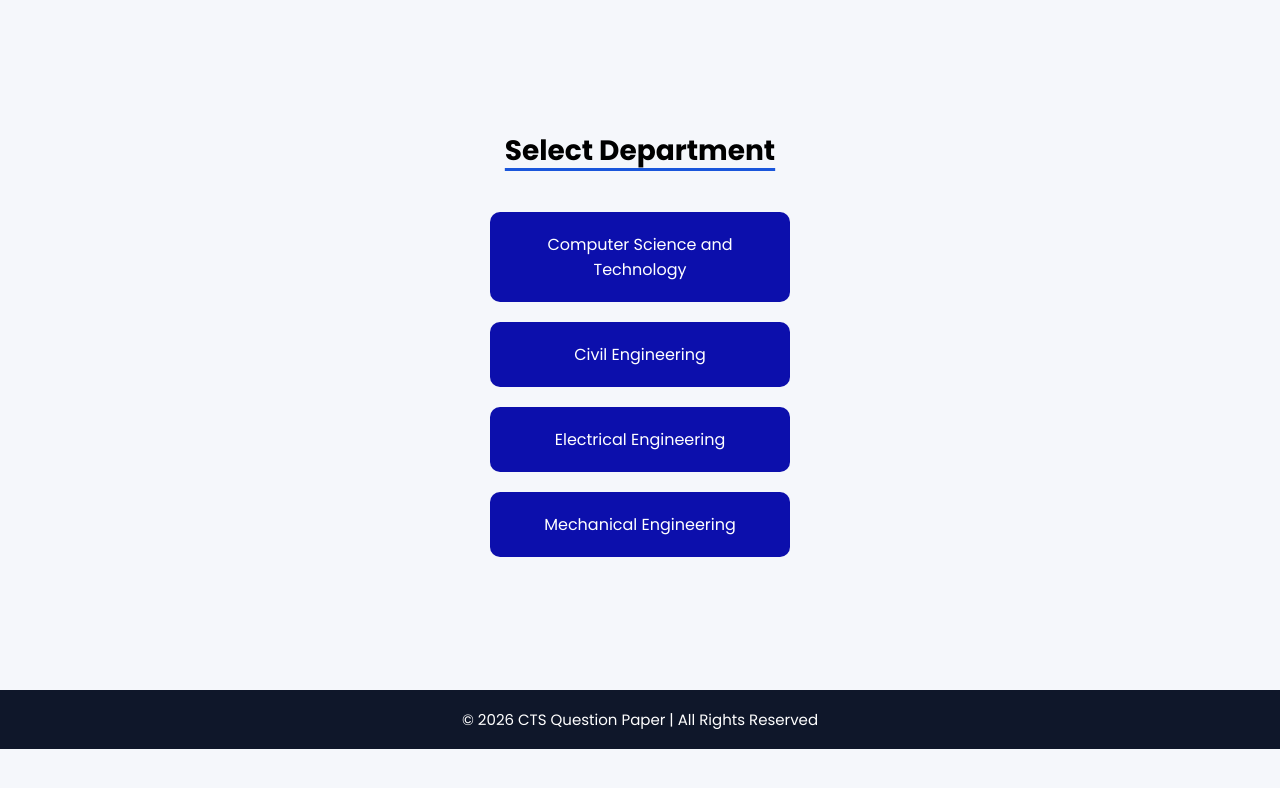
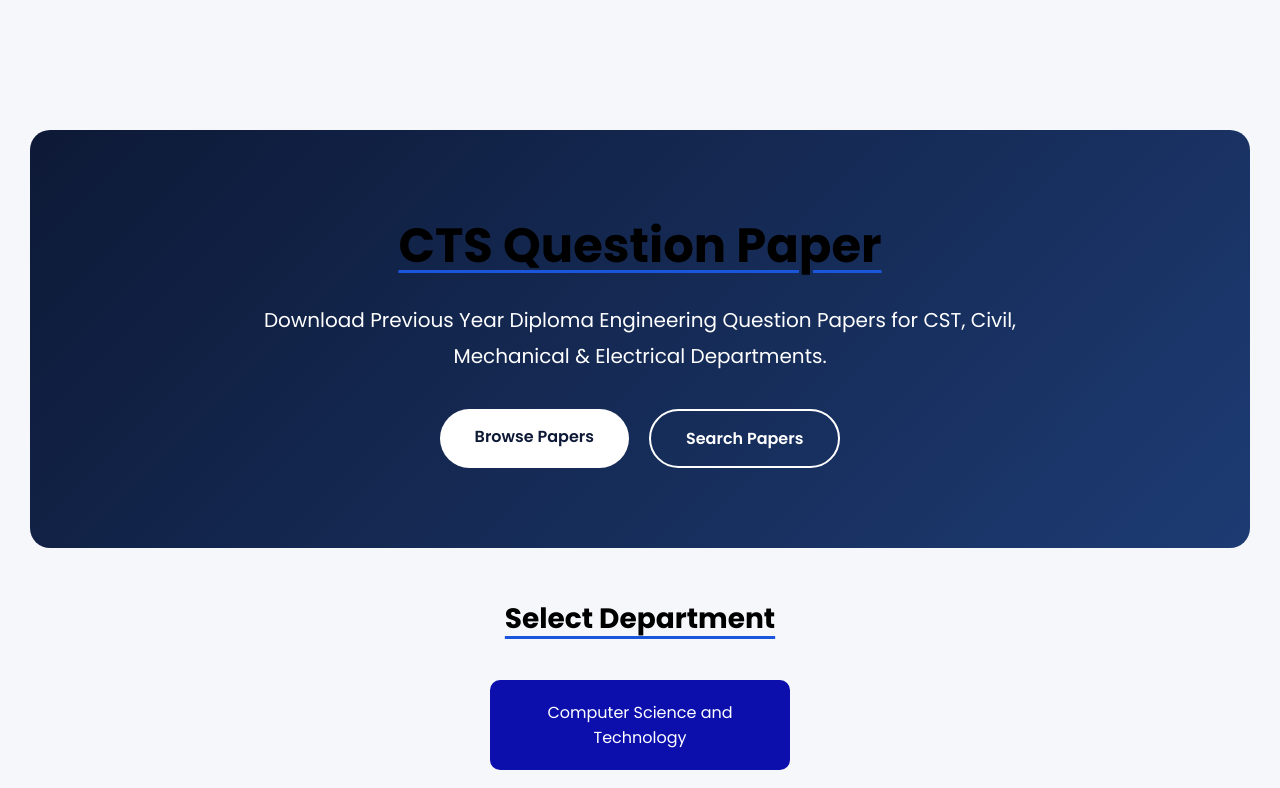
Before and after one commit to aroy14122005-dotcom/cts-question-paper, a Django app: page /home/ in a window 1280 px wide. Shown: the part 80-868 px from the top of the page. Before the commit the page ends 829 px from the top, so only its background shows below. Run offline with Django 5.2, Linux system fonts and the light colour scheme.

Commit message:
Add hero section to home page

```diff
--- a/main/static/css/style1.css
+++ b/main/static/css/style1.css
@@ -27,3 +27,80 @@
 .dept-box:hover {
   background: #007bff;
 }
+
+.hero{
+    background: linear-gradient(135deg,#0d1936,#1d3b73);
+    color:white;
+
+    border-radius:20px;
+
+    padding:80px 40px;
+
+    text-align:center;
+
+    margin-bottom:50px;
+}
+
+.hero h1{
+    font-size:48px;
+    margin-bottom:20px;
+}
+
+.hero p{
+    font-size:20px;
+    max-width:800px;
+    margin:auto;
+    line-height:1.8;
+}
+
+.hero-buttons{
+    margin-top:35px;
+
+    display:flex;
+
+    justify-content:center;
+
+    gap:20px;
+
+    flex-wrap:wrap;
+}
+
+.btn-primary,
+.btn-secondary{
+
+    padding:15px 35px;
+
+    border-radius:50px;
+
+    text-decoration:none;
+
+    font-weight:600;
+
+    transition:.3s;
+}
+
+.btn-primary{
+
+    background:white;
+
+    color:#0d1936;
+}
+
+.btn-secondary{
+
+    border:2px solid white;
+
+    color:white;
+}
+
+.btn-primary:hover{
+
+    transform:translateY(-4px);
+}
+
+.btn-secondary:hover{
+
+    background:white;
+
+    color:#0d1936;
+}
--- a/main/templates/main/home.html
+++ b/main/templates/main/home.html
@@ -15,6 +15,35 @@
 {% block content %}
 
 <div class="home-container">
+
+    <section class="hero">
+
+    <div class="hero-content">
+
+        <h1>
+            CTS Question Paper
+        </h1>
+
+        <p>
+            Download Previous Year Diploma Engineering Question Papers
+            for CST, Civil, Mechanical & Electrical Departments.
+        </p>
+
+        <div class="hero-buttons">
+
+            <a href="#departments" class="btn-primary">
+                Browse Papers
+            </a>
+
+            <a href="{% url 'search' %}" class="btn-secondary">
+                Search Papers
+            </a>
+
+        </div>
+
+    </div>
+
+</section>
 
     <h1>Select Department</h1>
 
```
